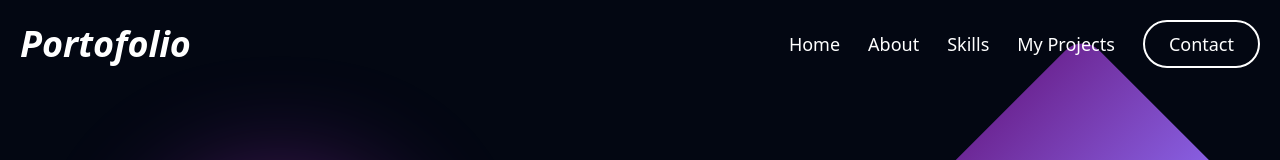
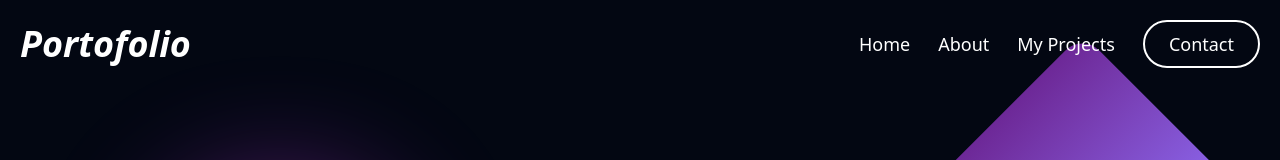
Before and after one commit to AldiMusneldi/personal-portofolio, a React (Vite) app: page / in a window 1280 px wide. Shown: the top 160 px of the page. Built offline with nearby package versions, Linux system fonts and the light colour scheme.

Commit message:
fix(nav): correct filename and remove skills link

```diff
--- a/src/components/Navbar.jsx
+++ b/src/components/NavBar.jsx
@@ -6,8 +6,7 @@ export default function NavBar() {
   const NavbarLinks = [
     { id: 1, name: "Home", href: "#home" },
     { id: 2, name: "About", href: "#about" },
-    { id: 3, name: "Skills", href: "#skills" },
-    { id: 4, name: "My Projects", href: "#projects" },
+    { id: 3, name: "My Projects", href: "#projects" },
   ];
   return (
     <header
```
